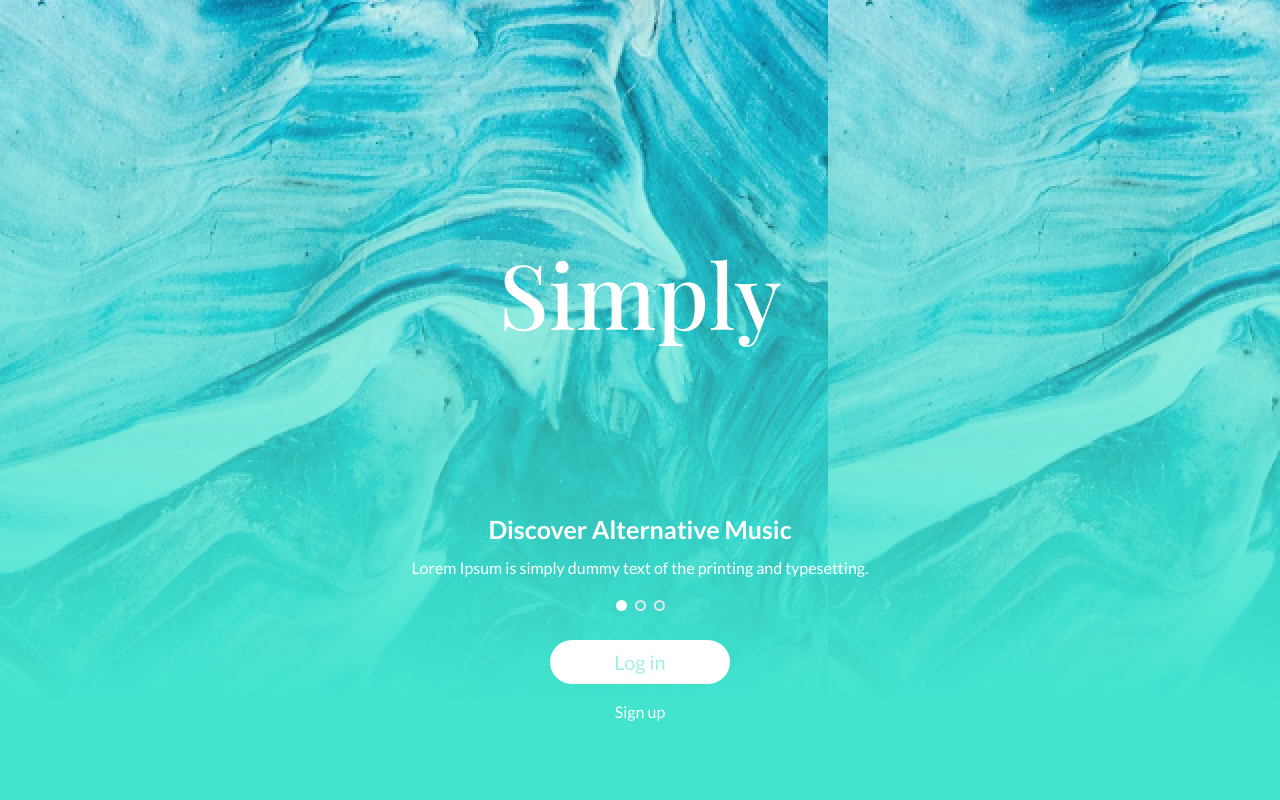
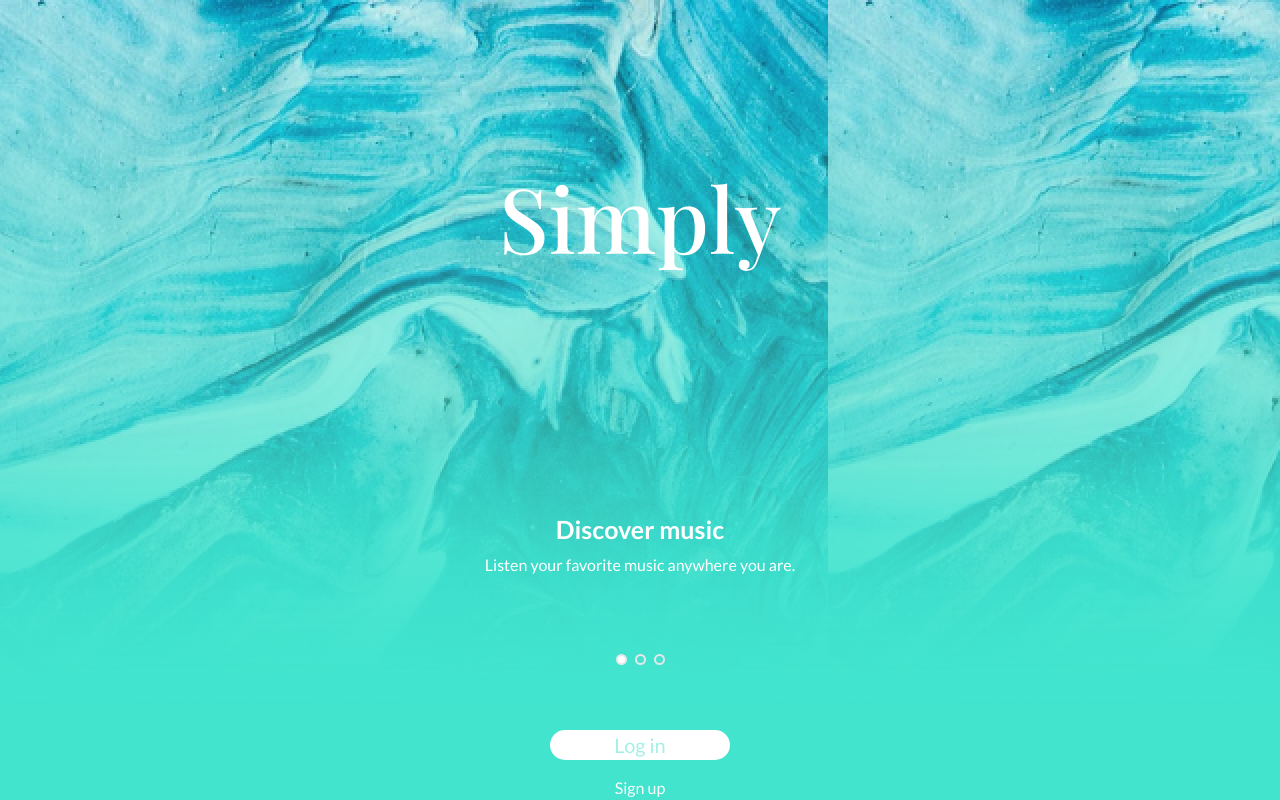
Before and after one commit to zsz20olesnica/simply, a React (Create React App) app: page / in a window 1280 px wide. Built offline with nearby package versions, Linux system fonts and the light colour scheme.

Commit message:
HomeInfo

```diff
--- a/src/Components/Containers/HomePage/Home.js
+++ b/src/Components/Containers/HomePage/Home.js
@@ -1,12 +1,78 @@
-import React from 'react'
+import {React, useEffect} from 'react'
 import '../../../vanilla.css'
 import { useNavigate } from 'react-router-dom'
 import { motion } from 'framer-motion'
+import HomeInfo from '../../Reusable/HomeInfo'
+
 export default function Home() {
 
   const history = useNavigate()
+  let viewportHeight = window.innerHeight;
   const SiteTitle = 'Simply'
   document.title = SiteTitle
+
+
+  function isInViewport(element) {
+    if(element)
+    {
+        let myElementHeight = element.offsetHeight;
+        let myElementWidth = element.offsetWidth;
+        let bounding = element.getBoundingClientRect();
+
+            if (bounding.top >= -myElementHeight
+                && bounding.left >= -myElementWidth
+                && bounding.right <= (window.innerWidth || document.documentElement.clientWidth) + myElementWidth
+                && bounding.bottom <= (window.innerHeight || document.documentElement.clientHeight) + myElementHeight)
+                {
+                    return true
+                }
+                else
+                {
+                    return false
+                }
+    }
+    else
+    {
+
+        return false
+    }
+}
+
+  let dots;
+  let slides;
+
+  useEffect(() => {
+      dots  = Array.from(document.getElementsByClassName('dots'))
+      slides = Array.from(document.getElementsByClassName('homeinfo'))
+  }, [])
+
+
+      const HandleTouchEnd = (element, index) =>
+      {
+          console.log(index)
+          let prev = slides[index-1]
+          let next = slides[index+1]
+          if(isInViewport(prev))
+          {
+              dots[index-1].classList.add('bg-white')
+              dots[index].classList.remove('bg-white')
+              dots[index+1].classList.remove('bg-white')
+          }
+          else if (isInViewport(next))
+          {
+              dots[index+1].classList.add('bg-white')
+              dots[index].classList.remove('bg-white')
+              dots[index-1].classList.remove('bg-white')
+          }
+          else
+          {
+              dots[index].classList.add('bg-white')
+              dots[index+1].classList.remove('bg-white')
+              dots[index-1].classList.remove('bg-white')
+          }
+      }
+
+
 
   return (
     <motion.div initial={{opacity: 0}} animate={{opacity: 1}}
@@ -16,20 +82,31 @@ export default function Home() {
       {/* MainContainer */}
       <div className='homeContentContainer h-full w-full flex flex-col items-center justify-center absolute top-0 left-0 z-20'>
           {/* Logo */}
-          <h1 className='logo font-playfair text-[90px] my-[150px] font-medium'>Simply</h1>
-          {/* Paragraph */}
-          <h4 className='font-lato font-bold text-[25px]'>Discover Alternative Music</h4>
-          <p className='homeSliderText w-[65%] text-center my-2 mb-[16px]'>Lorem Ipsum is simply dummy text of the printing and typesetting.</p>
-          {/* 3 dots */}
-          <div className='flex flex-row gap-2 my-1'>
-            <div className='w-[11px] h-[11px] rounded-full bg-white'></div>
-            <div className='w-[11px] h-[11px] rounded-full border-2'></div>
-            <div className='w-[11px] h-[11px] rounded-full border-2'></div>
-          </div>
+          <h1 className='logo font-playfair text-[90px] mt-[150px] font-medium'>Simply</h1>
+
+          <div className='w-full  relative'>
+                    <div className=' w-full '>
+                        <div className='infocontainer min-w-full overflow-x-scroll scroll flex gap-[1px] flex-row snap-x snap-mandatory'>
+                            {/* Paragraph */}
+                            <HomeInfo touchend={(e) => HandleTouchEnd(e.target, 0)} title={'Discover music'} paragraph={'Listen your favorite music anywhere you are.'}/>
+                            <HomeInfo touchend={(e) => HandleTouchEnd(e.target, 1)} title={'All for free'} paragraph={'Use all the features of our website for free.'}/>
+                            <HomeInfo touchend={(e) => HandleTouchEnd(e.target, 2)} title={'Lorem Ipsum'} paragraph={'Lorem Ipsum is simply dummy text of the printing and typesetting.'}/>
+                        </div>
+                    </div>
+                    {/* 3 dots */}
+                    <div className='absolute bottom-0 left-0 w-full pb-[40px]'>
+                          <div className='w-full flex flex-row justify-center items-center gap-2 self-center'>
+                              <div id='dot0' className='dots w-[11px] h-[11px] rounded-full border-2 bg-white'></div>
+                              <div id='dot1' className='dots w-[11px] h-[11px] rounded-full border-2'></div>
+                              <div id='dot2' className='dots w-[11px] h-[11px] rounded-full border-2'></div>
+                          </div>
+                    </div>
+            </div>
+
           {/* LoginButton */}
           <button onClick={() => history('/home')} className='w-[180px] h-11 my-[16px] mt-[25px] text-xl rounded-full bg-white font-lato text-primary'>Log in</button>
           {/* SingUp */}
-          <p onClick={() => history('/signup')} className='homeSingUpButton w-[65%] text-center mt-0 cursor-pointer'>Sign up</p>
+          <p onClick={() => history('/signup')} className='homeSingUpButton w-[65%] text-center  mt-0 cursor-pointer'>Sign up</p>
       </div>
 
     </motion.div>
--- /dev/null
+++ b/src/Components/Reusable/HomeInfo.js
@@ -0,0 +1,31 @@
+import React from "react";
+import { useState } from "react";
+import { wrap } from "popmotion";
+import { motion } from 'framer-motion';
+
+
+export default function HomeInfo({title, paragraph, reference, touchend}) {
+
+    return (
+
+      <div ref={reference} onTouchEnd={touchend}  className={`homeinfo min-w-full h-[420px] relative snap-center snap-always scroll-auto`}>
+
+                <div className='pointer-events-none absolute bottom-0 w-full h-[279px] p-8 pt-[85px] z-1 bg-heroGradient'>
+                    <div className='flex flex-col justify-center items-center gap-3 z-1'>
+
+                        {/* Title */}
+                        <motion.h2 transition={{delay: 0.3}} initial={{opacity: 0}} animate={{opacity: 1}}
+                        // Do zrobienia: Ucinanie tytułu jestli jest za dlugi za pomoca js
+                        className='w-full text-[25px] font-lato font-semibold h-[30px] flex flex-row justify-center'>
+                        {title}
+                        </motion.h2>
+                        {/* Album Title */}
+                        <motion.div transition={{delay: 0.5}} initial={{opacity: 0}} animate={{opacity: 1}} className='w-[320px] flex flex-row justify-center items-center gap-2 '>
+                        <p className='font-lato text-center text-[16px]'>{paragraph}</p>
+                        </motion.div>
+
+                    </div>
+                </div>
+      </div>);
+
+    }
```
